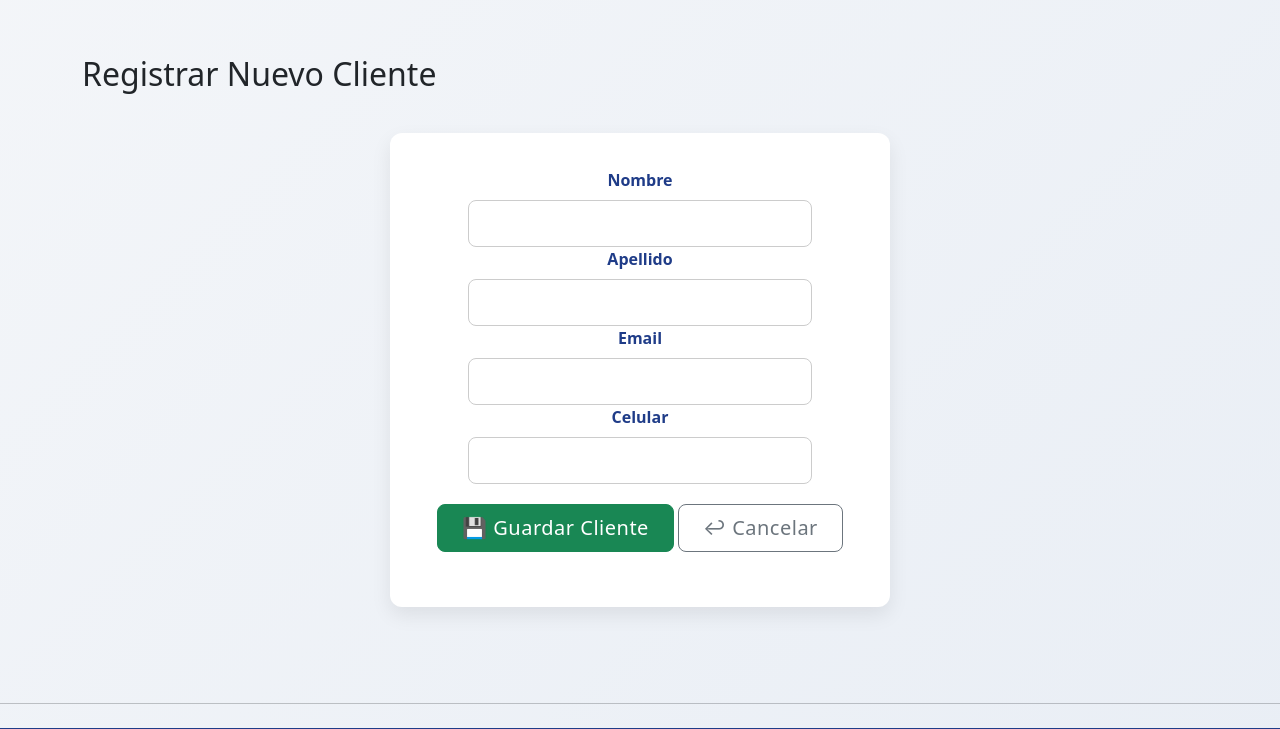
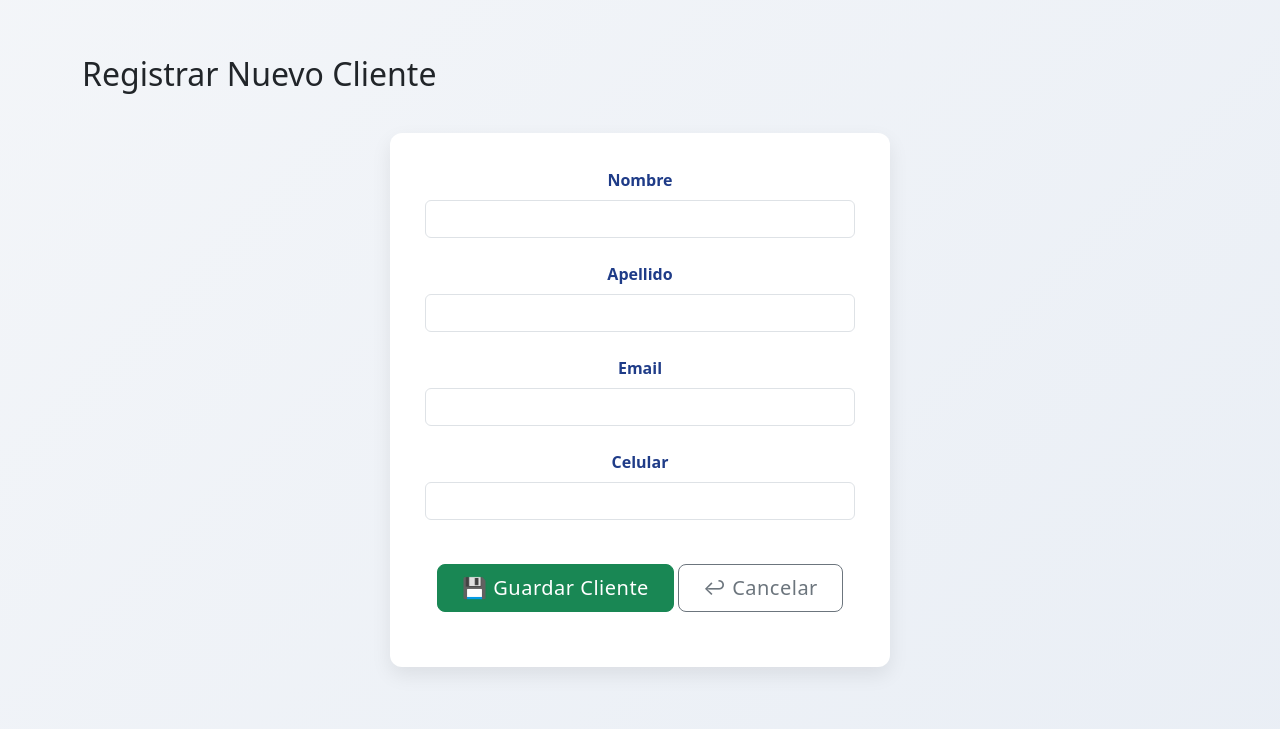
Before and after one commit to Aurora194/DESARROLLO-DE-APLICACIONES-WEB, a Flask app: page /clientes/nuevo in a window 1280 px wide. Shown: the part 186-915 px from the top of the page. Run offline with Flask 3, Linux system fonts and the light colour scheme; a user stored in the database is signed in; tables that the repository leaves empty or names only in its code hold one stand-in row (values such as "Sample post").

Commit message:
Semana 16

```diff
--- a/Proyecto_reservas/form_cliente.py
+++ b/Proyecto_reservas/form_cliente.py
@@ -1,9 +1,9 @@
 # formulario de cliente
 
 from flask_wtf import FlaskForm
-from wtforms import StringField, IntegerField, SubmitField, SelectField, DateField
-from wtforms.validators import DataRequired, Length, Email, NumberRange
-from datetime import date
+from wtforms import StringField,  SubmitField
+from wtforms.validators import DataRequired, Length, Email, Regexp
+
 
 
 class ClienteForm(FlaskForm):
@@ -11,8 +11,13 @@ class ClienteForm(FlaskForm):
     nombre = StringField("Nombre", validators=[DataRequired(), Length(min=2, max=200)])
     apellido = StringField("Apellido", validators=[DataRequired(), Length(min=2, max=200)])
     email = StringField("Email",  validators=[DataRequired(), Email(), Length(max=200)])
-    celular = StringField("Celular", validators=[DataRequired(), Length(min=10, max=10)])
-
+    celular = StringField(
+        "Celular",
+        validators=[
+            DataRequired(),
+            Regexp(r'^\d{10}$', message="El celular debe tener exactamente 10 números")
+        ]
+    )
 
 
     submit = SubmitField("Guardar Cliente")
--- a/Proyecto_reservas/templates/cliente_form.html
+++ b/Proyecto_reservas/templates/cliente_form.html
@@ -9,8 +9,8 @@
 
     <!-- Nombre -->
     <div>
-        {{ form.nombre.label }}<br>
-        {{ form.nombre(size=32) }}<br>
+        {{ form.nombre.label(class="form-label") }}<br>
+        {{ form.nombre(class="form-control") }}<br>
         {% for error in form.nombre.errors %}
             <span style="color: red;">[{{ error }}]</span><br>
         {% endfor %}
@@ -19,8 +19,8 @@
 
     <!-- Apellido -->
     <div>
-        {{ form.apellido.label }}<br>
-        {{ form.apellido(size=32) }}<br>
+        {{ form.apellido.label(class="form-label") }}<br>
+        {{ form.apellido(class="form-control") }}<br>
         {% for error in form.apellido.errors %}
             <span style="color: red;">[{{ error }}]</span><br>
         {% endfor %}
@@ -28,8 +28,8 @@
 
     <!-- Email -->
     <div>
-        {{ form.email.label }}<br>
-        {{ form.email(size=32) }}<br>
+        {{ form.email.label(class="form-label") }}<br>
+        {{ form.email(class="form-control") }}<br>
         {% for error in form.email.errors %}
             <span style="color: red;">[{{ error }}]</span><br>
         {% endfor %}
@@ -37,8 +37,14 @@
 
     <!-- Celular -->
     <div>
-        {{ form.celular.label }}<br>
-        {{ form.celular(size=32) }}<br>
+        {{ form.celular.label(class="form-label") }}<br>
+        {{ form.celular(
+            class="form-control",
+            pattern="[0-9]{10}",
+            maxlength="10",
+            oninput="this.value = this.value.replace(/[^0-9]/g, '')"
+        ) }}<br>
+
         {% for error in form.celular.errors %}
             <span style="color: red;">[{{ error }}]</span><br>
         {% endfor %}
```
